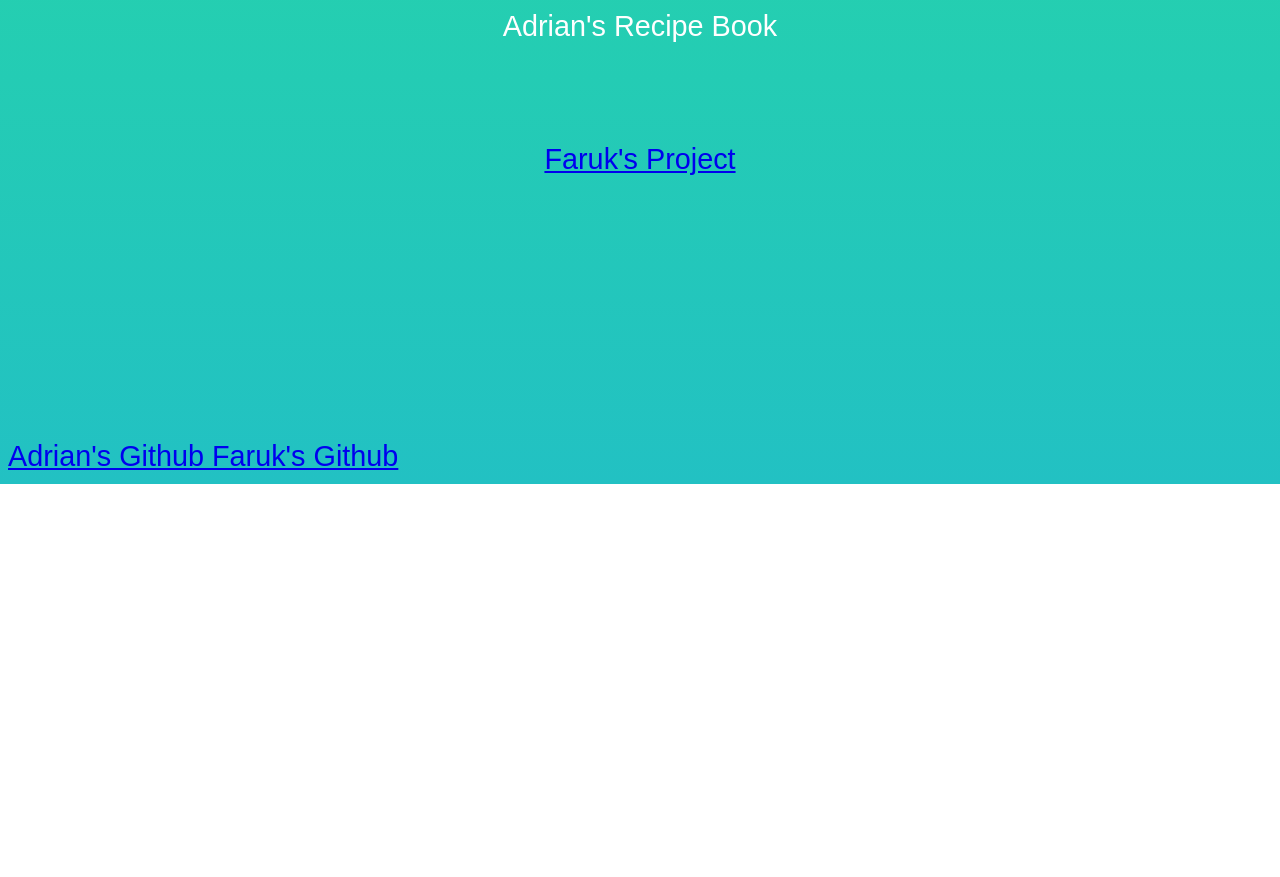
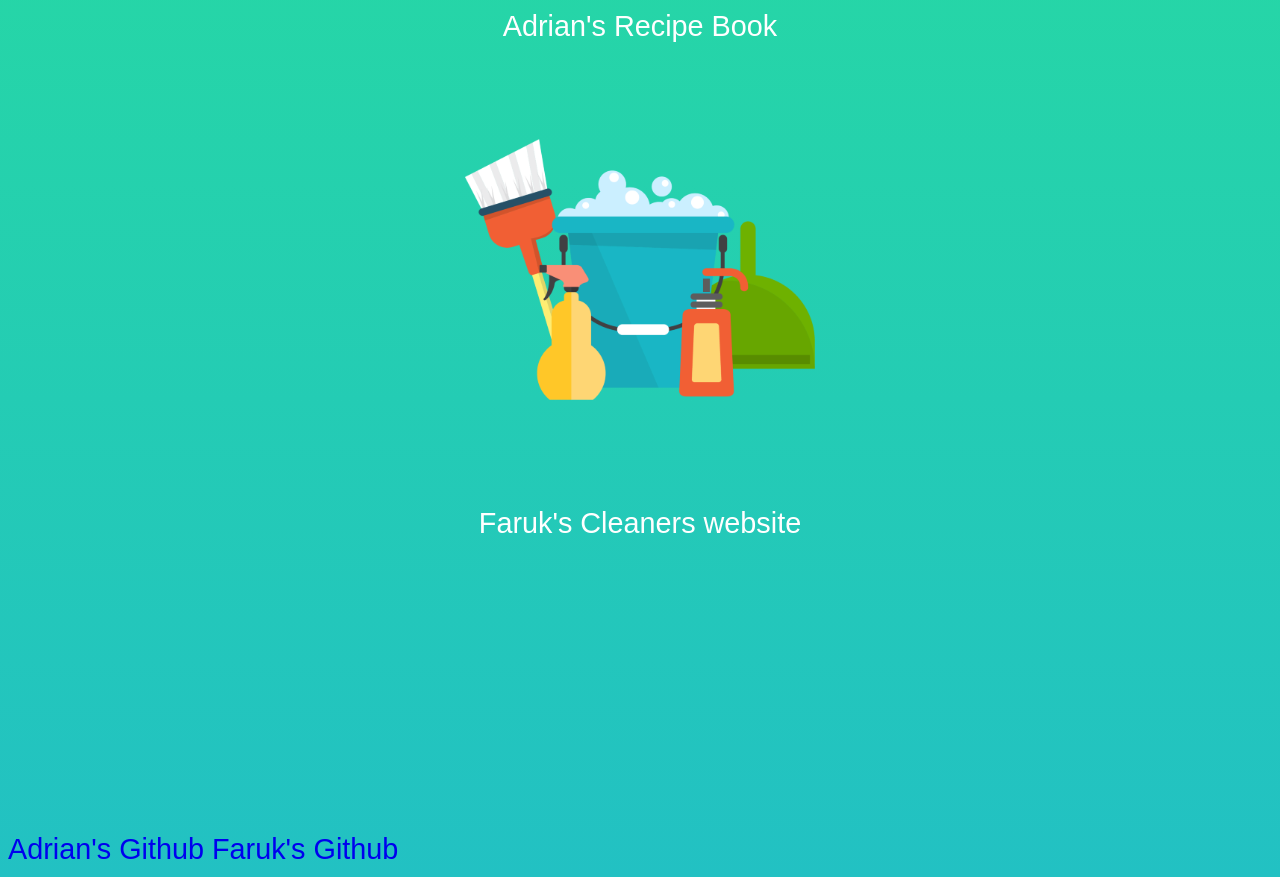
Before and after one commit to AdrianCSM/Personal-Portfolio, a plain HTML site: page index.html in a window 1280 px wide. Shown: the part 1720-2597 px from the top of the page. Before the commit the page ends 2204 px from the top, so only its background shows below. Drawn offline with Linux system fonts and the light colour scheme.

Commit message:
Faruk's project added and styled

```diff
--- a/css/style.css
+++ b/css/style.css
@@ -38,7 +38,7 @@ box-shadow: 0 2px 0 rgba(27, 26, 26, 0.4);
     margin-right:  1rem;
 
 }
-@media {
+@media (max-width: 30em) {
     #navbar {
         justify-content:center;
     }
@@ -56,6 +56,7 @@ box-shadow: 0 2px 0 rgba(27, 26, 26, 0.4);
 }
 li {
     padding: 20px;
+    list-style: none;
 }
 
 body {
@@ -79,6 +80,9 @@ h2{
     text-align: center;
     padding: 10rem 2rem;
 }
+a {
+    text-decoration: none;
+}
 .projects-grid {
     display:grid;
     grid-gap: 4rem;
--- a/index.html
+++ b/index.html
@@ -2,7 +2,7 @@
 <html lang="en">
   <head>
     <meta charset="UTF-8">
-    <title>Fork Me! FCC: Test Suite Template</title>
+    <title>Adrian and Faruk's Portfolio</title>
     <link rel="stylesheet" href="css/style.css">
   </head>
 
@@ -36,9 +36,11 @@ class="welcome-section">
             <img src="/images/recipe_book.png"></a>
         </div>
         <p>Adrian's Recipe Book</p>
-      <div class="project-tile">
-        <a href="http://suleimanfaruk.netlify.app/">Faruk's Project</a>
-        </div>
+        <div class="project-tile">
+          <a href="https://vancouvercleaners.netlify.app">
+              <img src="/images/pngwing.com.png"></a>
+          </div>
+          <p>Faruk's Cleaners website</p>
     </section>
 <a
 href="https://github.com/AdrianCSM"
```
Also changed, not shown: images/pngwing.com.png (added).
